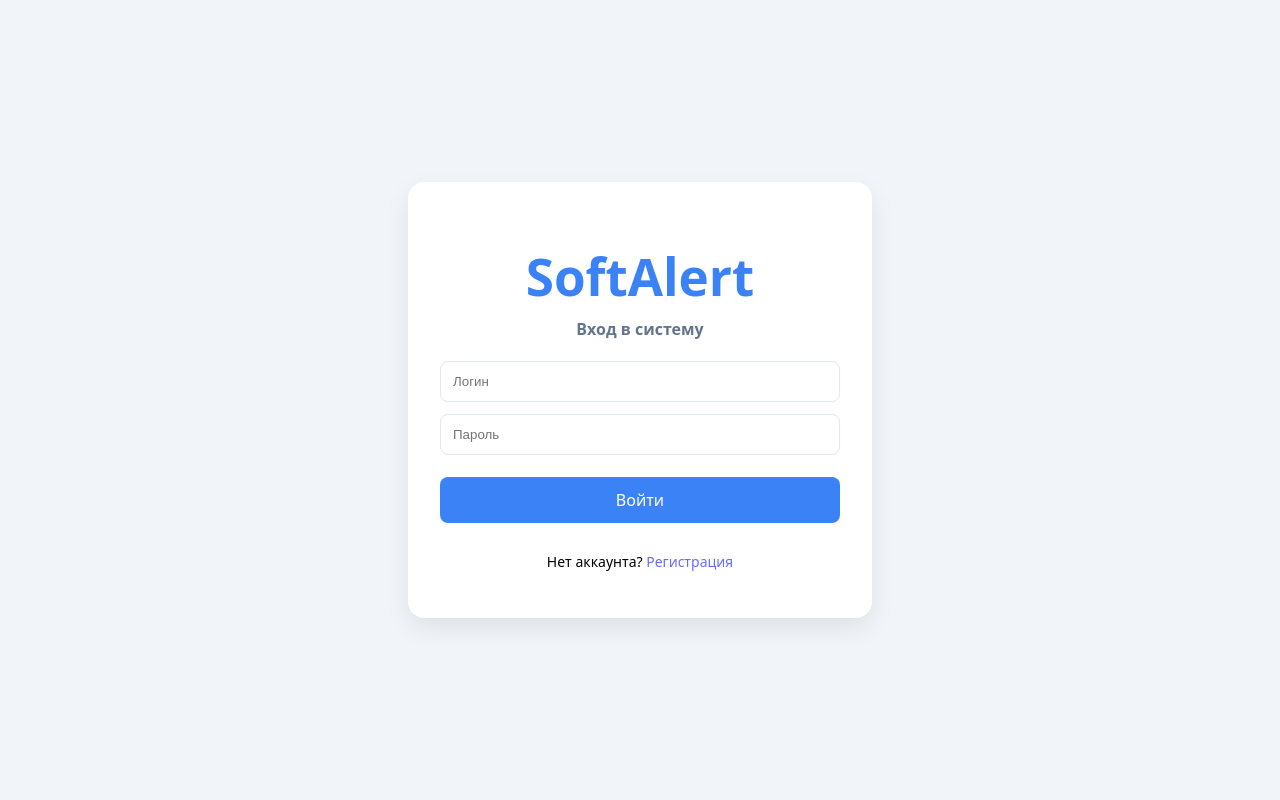
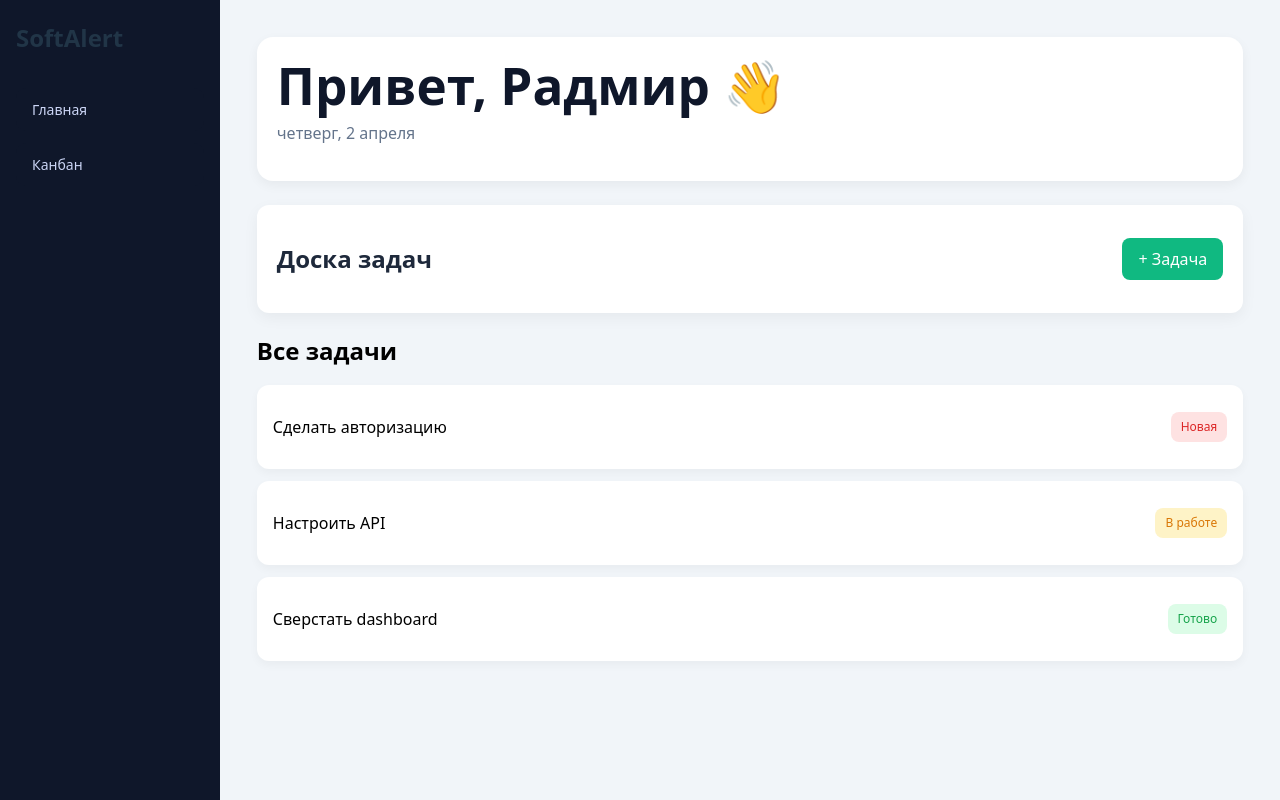
Before and after one commit to lrlaldlmlilrl/Diplom, a React (Vite) app in the folder client/: page /home in a window 1280 px wide. Built offline with nearby package versions, Linux system fonts and the light colour scheme.

Commit message:
HomePage (chpt part2)

```diff
--- a/client/src/App.css
+++ b/client/src/App.css
@@ -77,7 +77,7 @@
   background: #059669;
 }
 
-/* модалка */
+
 .modal-overlay {
   position: fixed;
   top: 0;
@@ -131,34 +131,51 @@
 }
 
 .sidebar {
-  width: 240px;
-  background: rgba(15, 23, 42, 1);
-  color: white;
-  padding: 24px 20px;
-  display: flex;
-  flex-direction: column;
-  gap: 20px;
+    width: 220px;
+    height: 100vh;
+    background: #0F172A;
+    display: flex;
+    justify-content: center;
 }
 
-.sidebar h2 {
-  color: #ffffff;
+.sidebar-nav {
+    display: flex;
+    flex-direction: column;
+    gap: 12px;
+    width: 100%;
+    padding: 0 16px;
 }
 
-.sidebar nav p {
-  padding: 10px;
-  border-radius: 8px;
-  cursor: pointer;
-  color: #cbd5f5;
+
+.sidebar button {
+    background: #0F172A; /* тот же цвет, что фон */
+    color: #cbd5f5;
+    border: none;
+    padding: 12px 16px;
+    border-radius: 10px;
+    cursor: pointer;
+    text-align: left;
+    font-size: 14px;
+    transition: 0.2s;
 }
 
-.sidebar nav p:hover {
-  background: rgba(37, 99, 235, 1);
-  color: white;
+
+.sidebar button:hover {
+    background: #2563EB;
+    color: #ffffff;
 }
+.layout {
+    display: flex;
+    height: 100vh;
+    overflow: hidden; /* важно */
+}
+
 .main {
-  flex: 1;
-  padding: 20px;
-  background: #f1f5f9;
+    flex: 1;
+    height: 100vh;
+    overflow-y: auto; /* чтобы скроллился только контент */
+    background: #f1f5f9;
+    padding: 1%;
 }
 
 .kanban {
--- a/client/src/App.jsx
+++ b/client/src/App.jsx
@@ -3,21 +3,51 @@ import RegisterPage from "./pages/RegisterPage"
 import LoginPage from "./pages/LoginPage"
 import { Routes, Route } from "react-router-dom"
 import DashboardPage from './pages/DashboardPage'
-
+import HomePage from './pages/HomePage'
+import { useState } from 'react'
 
 function App() {
+
+  const [user, setUser] = useState({
+    name: "Радмир"
+  })
+
+  const [tasks, setTasks] = useState([
+    { id: 1, title: "Сделать авторизацию", status: "todo" },
+    { id: 2, title: "Настроить API", status: "inProgress" },
+    { id: 3, title: "Сверстать dashboard", status: "done" }
+  ])
+
   return (
-    <div>
-      <Routes>
+    <Routes>
       <Route path="/login" element={<LoginPage />} />
       <Route path="/register" element={<RegisterPage />} />
+
+      <Route
+        path="/home"
+        element={
+          <HomePage
+            user={user}
+            tasks={tasks}
+            setTasks={setTasks}
+          />
+        }
+      />
+
+      <Route
+        path="/dashboard"
+        element={
+          <DashboardPage
+            user={user}
+            tasks={tasks}
+            setTasks={setTasks}
+          />
+        }
+      />
+
       <Route path="*" element={<LoginPage />} />
-      <Route path='/dashboard' element ={<DashboardPage />} />
     </Routes>
-    </div>
-
   )
-
 }
 
-export default App;
+export default App
--- a/client/src/components/SideBar.jsx
+++ b/client/src/components/SideBar.jsx
@@ -1,13 +1,20 @@
+import { useNavigate } from "react-router-dom"
+
 export default function Sidebar() {
+    const navigate = useNavigate()
+
     return (
-        <aside className="sidebar">
-            <h2>SoftAlert</h2>
+        <div className="sidebar">
+            <div className="sidebar-nav">
+                <h2>SoftAlert</h2>
+                <button onClick={() => navigate("/home")}>
+                    Главная
+                </button>
 
-            <nav>
-                <p>Доска задач</p>
-                <p>Календарь</p>
-                <p>Сотрудники</p>
-            </nav>
-        </aside>
+                <button onClick={() => navigate("/dashboard")}>
+                    Канбан
+                </button>
+            </div>
+        </div>
     )
 }
--- /dev/null
+++ b/client/src/components/TaskRow.jsx
@@ -0,0 +1,26 @@
+const TaskRow = ({ task }) => {
+    const getStatusText = (status) => {
+        switch (status) {
+            case "todo":
+                return "Новая"
+            case "inProgress":
+                return "В работе"
+            case "done":
+                return "Готово"
+            default:
+                return ""
+        }
+    }
+
+    return (
+        <div className="task-row">
+            <p>{task.title}</p>
+
+            <span className={`status-badge ${task.status}`}>
+                {getStatusText(task.status)}
+            </span>
+        </div>
+    )
+}
+
+export default TaskRow
--- a/client/src/pages/DashboardPage.jsx
+++ b/client/src/pages/DashboardPage.jsx
@@ -4,14 +4,8 @@ import KanbanBoard from "../components/KanbanBoard"
 import Modal from "../components/Modal"
 import { useState } from "react"
 
-export default function DashboardPage() {
+export default function DashboardPage({ tasks, setTasks, navigate }) {
     const [isModalOpen, setIsModalOpen] = useState(false)
-
-    const [tasks, setTasks] = useState([
-        { id: 1, title: "Сделать авторизацию", status: "todo" },
-        { id: 2, title: "Настроить API", status: "inProgress" },
-        { id: 3, title: "Сверстать dashboard", status: "done" }
-    ])
     const [editingTask, setEditingTask] = useState(null)
 
     const deleteTask = (id) => {
@@ -46,7 +40,7 @@ export default function DashboardPage() {
 
     return (
         <div className="layout">
-            <Sidebar />
+            <Sidebar navigate={navigate} />
 
             <main className="main">
                 <TopBar onOpenModal={() => {
@@ -70,7 +64,6 @@ export default function DashboardPage() {
                     onAddTask={addTask}
                     onEditTask={editTask}
                     editingTask={editingTask}
-                    onDelete = {deleteTask}
                 />
             </main>
         </div>
--- a/client/src/pages/HomePage.jsx
+++ b/client/src/pages/HomePage.jsx
@@ -0,0 +1,42 @@
+import Sidebar from "../components/SideBar"
+import TopBar from "../components/TopBar"
+import TaskRow from "../components/TaskRow"
+import "./home.css"
+
+export default function HomePage({ user, tasks = [], navigate }) {
+    const today = new Date()
+
+    const formattedDate = today.toLocaleDateString("ru-RU", {
+        weekday: "long",
+        day: "numeric",
+        month: "long"
+    })
+
+    return (
+        <div className="layout">
+            <Sidebar navigate={navigate} />
+
+            <main className="main">
+
+                <div className="home">
+                    <div className="home-header">
+                        <h1>Привет, {user?.name || "Пользователь"} 👋</h1>
+                        <p>{formattedDate}</p>
+                    </div>
+
+                    <TopBar />
+
+                    <div className="home-tasks">
+                        <h2>Все задачи</h2>
+
+                        <div className="task-list">
+                            {tasks.map(task => (
+                                <TaskRow key={task.id} task={task} />
+                            ))}
+                        </div>
+                    </div>
+                </div>
+            </main>
+        </div>
+    )
+}
--- a/client/src/pages/home.css
+++ b/client/src/pages/home.css
@@ -0,0 +1,71 @@
+.home {
+    padding: 24px;
+    min-height: 100%;
+    box-sizing: border-box;
+}
+
+
+.home-header {
+    background: #ffffff;
+    padding: 20px;
+    border-radius: 16px;
+    margin-bottom: 24px;
+    box-shadow: 0 4px 12px rgba(0,0,0,0.05);
+}
+
+.home-header h1 {
+    margin: 0;
+    color: #0F172A;
+}
+
+.home-header p {
+    margin-top: 8px;
+    color: #64748B;
+}
+
+
+
+.home-tasks h2 {
+    margin-bottom: 16px;
+    color: black;
+}
+
+.task-list {
+    display: flex;
+    flex-direction: column;
+    gap: 12px;
+}
+
+
+.task-row {
+    background: #ffffff;
+    padding: 14px 16px;
+    border-radius: 12px;
+    display: flex;
+    justify-content: space-between;
+    align-items: center;
+    box-shadow: 0 4px 10px rgba(0,0,0,0.04);
+    color: rgb(0, 0, 0);
+}
+
+.status-badge {
+    padding: 6px 10px;
+    border-radius: 8px;
+    font-size: 12px;
+    font-weight: 500;
+}
+
+.status-badge.todo {
+    background: #fee2e2;
+    color: #dc2626;
+}
+
+.status-badge.inProgress {
+    background: #fef3c7;
+    color: #d97706;
+}
+
+.status-badge.done {
+    background: #dcfce7;
+    color: #16a34a;
+}
```
Also changed, not shown: client/src/components/TaskRaw.jsx (deleted), client/src/pages/CalendarPage.jsx (added), client/src/pages/calendar.css (added).
